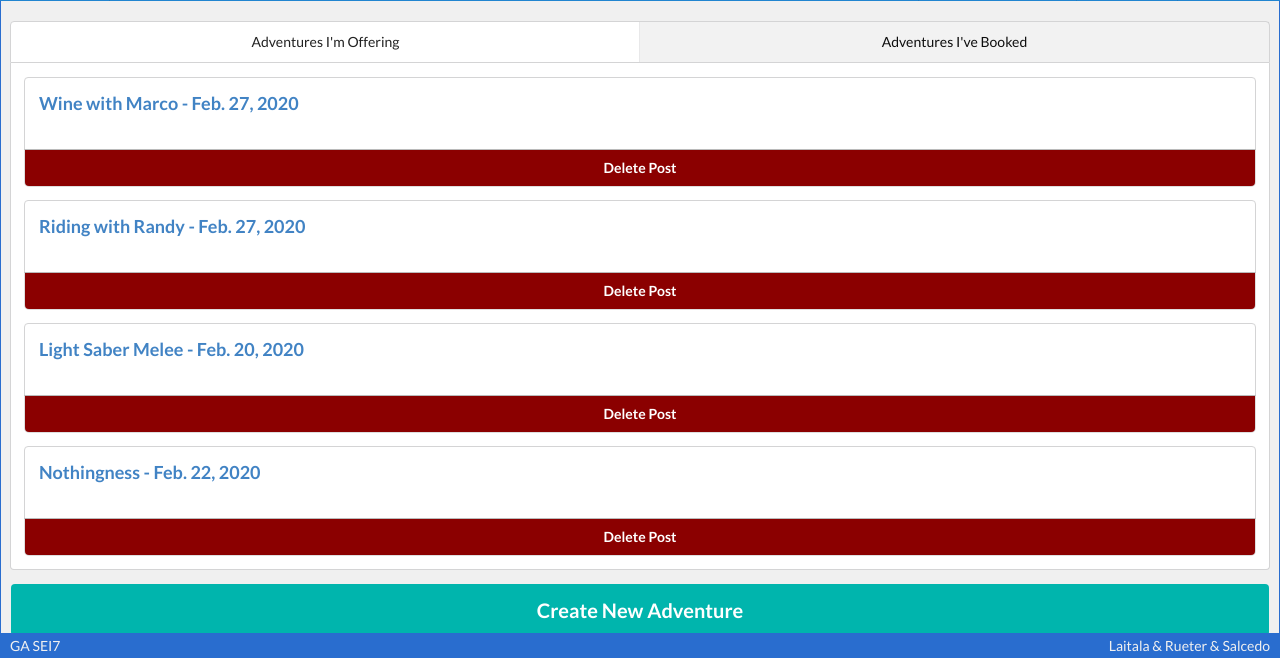
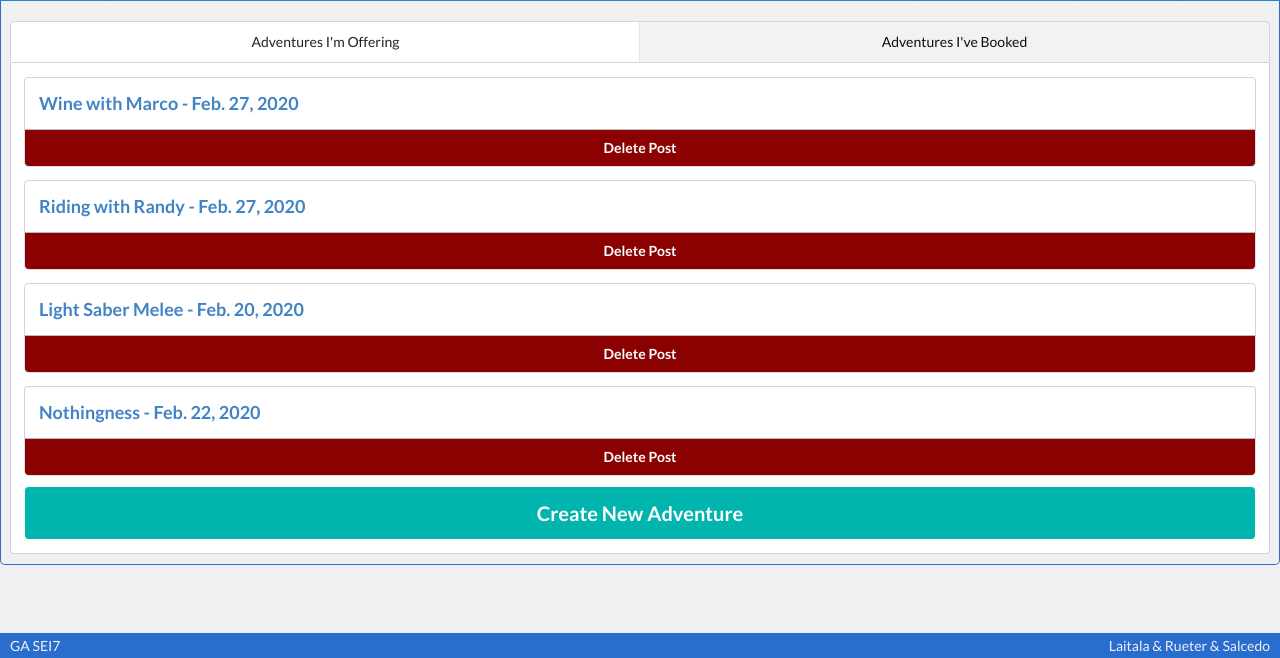
Before and after one commit to masalcedo88/ReactExperiences, a Django app: page /adventures_offered in a window 1280 px wide. Shown: the part 142-800 px from the top of the page. Run offline with Django 3.2, Linux system fonts and the light colour scheme; a user stored in the database is signed in; data comes from the database, SQL or seed files in the repository; data that the repository does not hold is empty.

Commit message:
finishes some big styling on the index

```diff
--- a/main_app/static/css/main.css
+++ b/main_app/static/css/main.css
@@ -123,6 +123,9 @@ nav {
   margin: 10px 0px;
   border: solid 1px black;
 }
+#new_adventure {
+  margin-top: 12px;
+}
 main {
   position: relative;
 }
--- a/main_app/templates/adventures_offered.html
+++ b/main_app/templates/adventures_offered.html
@@ -12,7 +12,7 @@
         <h3>Booking Requested</h3>
         <a class="ui text" href="{% url 'adventure_detail' pk=adventure.pk %}">
           <h3>{{ adventure.title }} - {{ adventure.date }}</h3>
-        </a><br>
+        </a>
       </div>
       <div class="ui bottom attached buttons">
         <a class="ui cancel button" href="{% url 'cancel_booking' pk=adventure.bookings.get.pk %}">Cancel Booking</a>
@@ -22,17 +22,15 @@
     {% endfor %}
     {% for adventure in adventures %}
     {% if adventure.creator == request.user %}{% if not adventure.bookings.all %}
-
       <div class="ui top attached segment">
         <a class="ui text" href="{% url 'adventure_detail' pk=adventure.pk %}">
           <h3>{{ adventure.title }} - {{ adventure.date }}</h3>
-          </a><br>
+        </a>
       </div>
       <a class="ui bottom attached cancel button" href="{% url 'delete_post' pk=adventure.pk %}">Delete Post</a>
-
     {% endif %} {% endif %}
     {% endfor %}
+    <a id="new_adventure" class="ui huge fluid teal button" href="new_adventure">Create New Adventure</a>
   </div>
-  <a class="ui huge fluid teal button" href="new_adventure">Create New Adventure</a>
 </section>
 {% endblock %}
```
Also changed, not shown: accounts/templates/login.html (+8 -8 lines), accounts/templates/signup.html (+6 -3 lines), main_app/templates/my_adventures.html (+10 -1 lines), main_app/static/media/adventure_image/bg-hero_SFCpFy2.jpg (added). Lines whose indentation alone changed are shown as unchanged.
